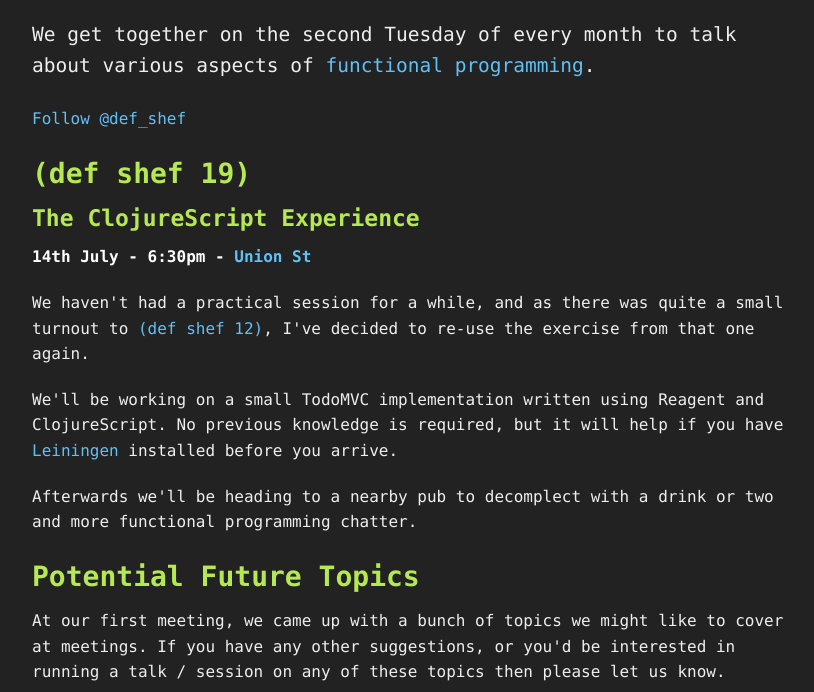
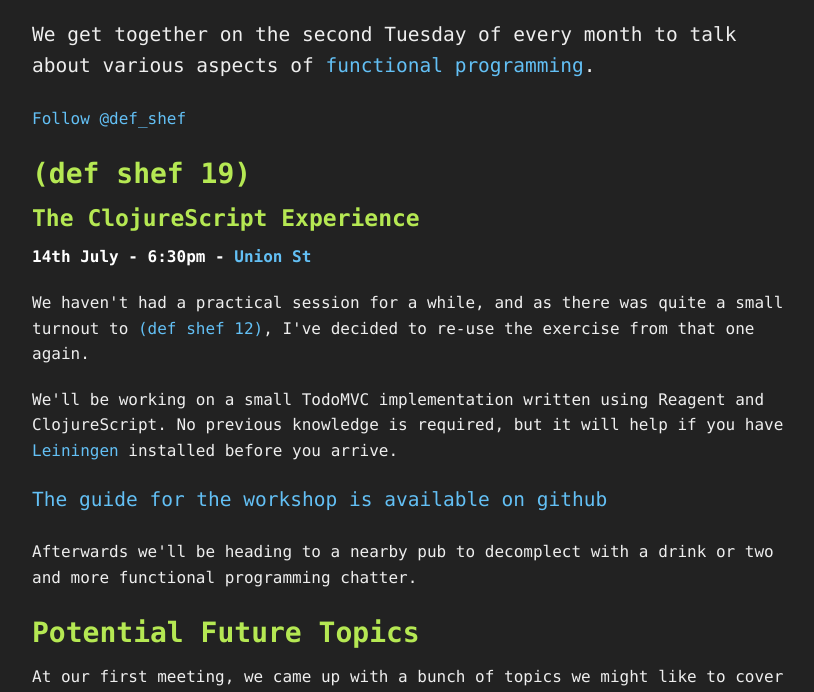
Before and after one commit to defshef/defshef.github.io, a website: page index.html in a window 1280 px wide. Shown: the part 97-789 px from the top of the page, without its empty margins (223-1037 px from the left). Drawn offline with Linux system fonts and the light colour scheme.

Commit message:
Add link to cljs workshop

```diff
--- a/index.html
+++ b/index.html
@@ -62,6 +62,10 @@
     </p>
     <p>
       We'll be working on a small TodoMVC implementation written using Reagent and ClojureScript. No previous knowledge is required, but it will help if you have <a href="https://github.com/technomancy/leiningen#installation">Leiningen</a> installed before you arrive.
+    </p>
+    <p class="lead">
+      <a href="https://github.com/defshef/defshef12#def-shef-12"
+        >The guide for the workshop is available on github</a>
     </p>
     <p>
       Afterwards we'll be heading to a nearby pub to decomplect with a
```
